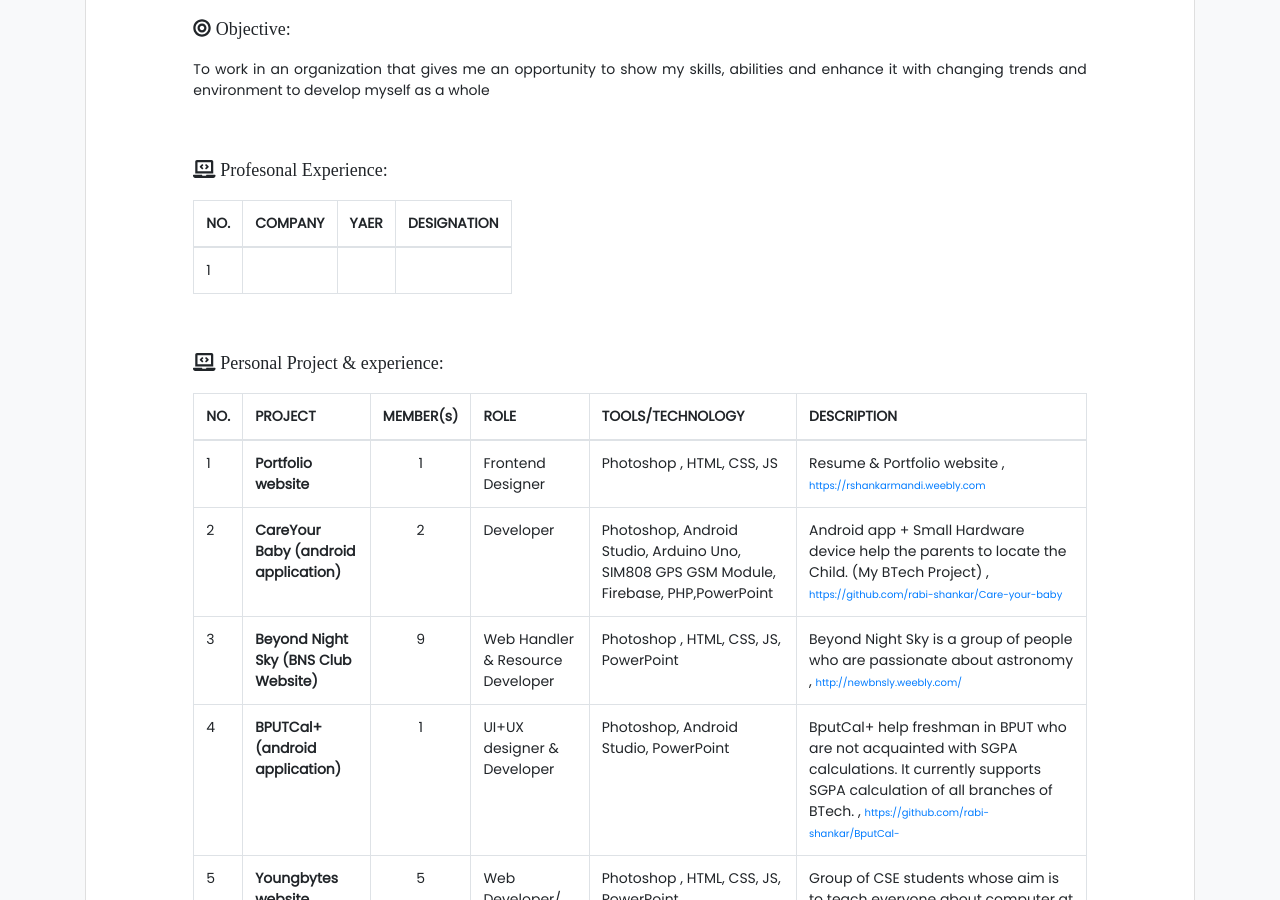
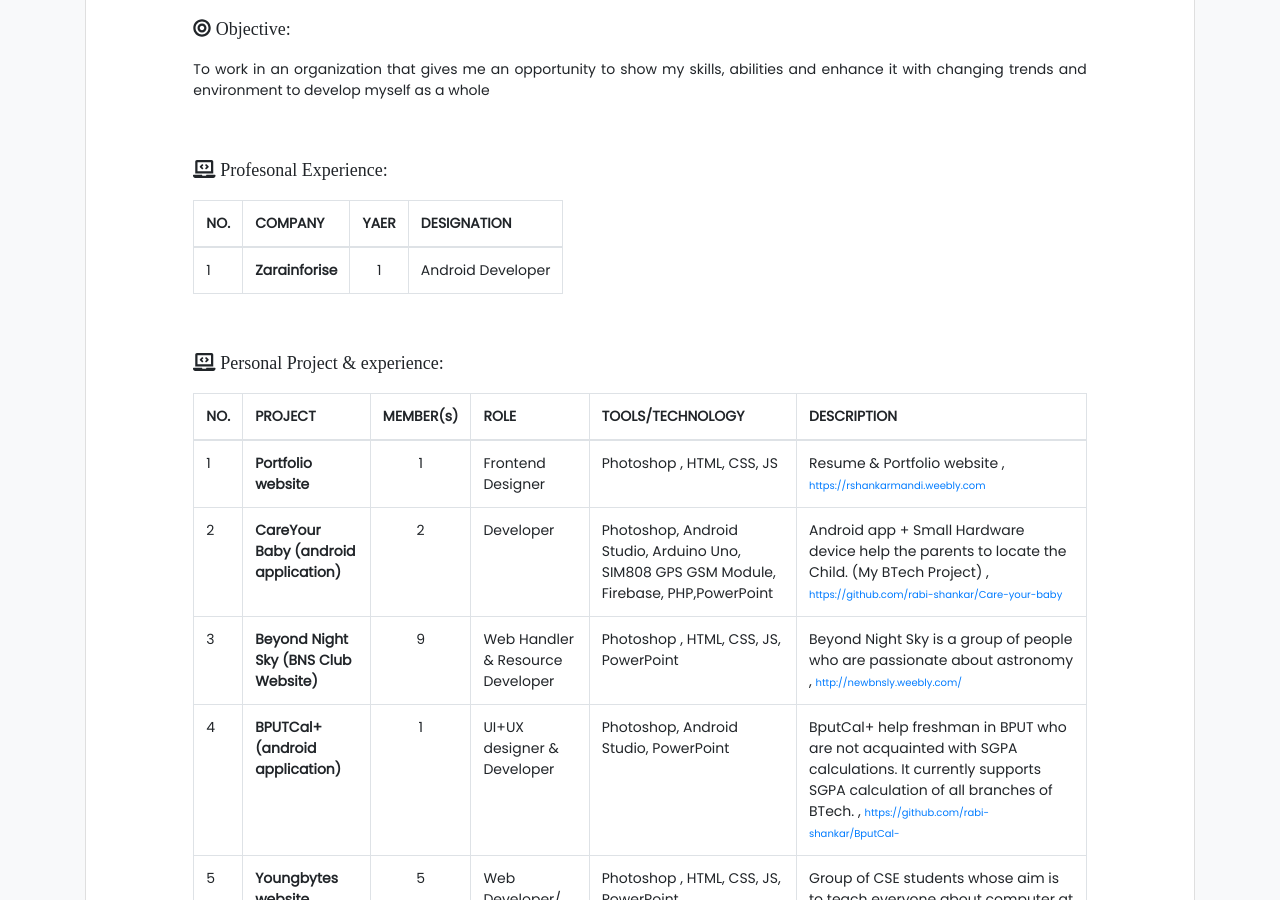
Before and after one commit to rabi-shankar/resume, a Jekyll site: the page built from index.html, in a window 1280 px wide and 900 px high, scrolled down 336 px. Built offline with Jekyll 4.4.1, drawn with Linux system fonts in a browser that asks for light colours; nearby versions of some CDN libraries; some web fonts are replaced.

Commit message:
Update experience.html

```diff
--- a/_includes/experience.html
+++ b/_includes/experience.html
@@ -13,9 +13,9 @@
             {% for  experience in site.data.resume.experience %}
             <tr>
                 <td>{{forloop.index}}</td>
-                <td class="m-size"><b>{{ experience.name }}</b></td>
-                <td class="m-size t-center">{{ project.experience }}</td>
-                <td class="m-size">{{project.role}}</td>
+                <td class="m-size"><b>{{ experience.company }}</b></td>
+                <td class="m-size t-center">{{ experience.year }}</td>
+                <td class="m-size">{{experience.role}}</td>
             </tr>
             {% endfor %}
         </tbody>
```
